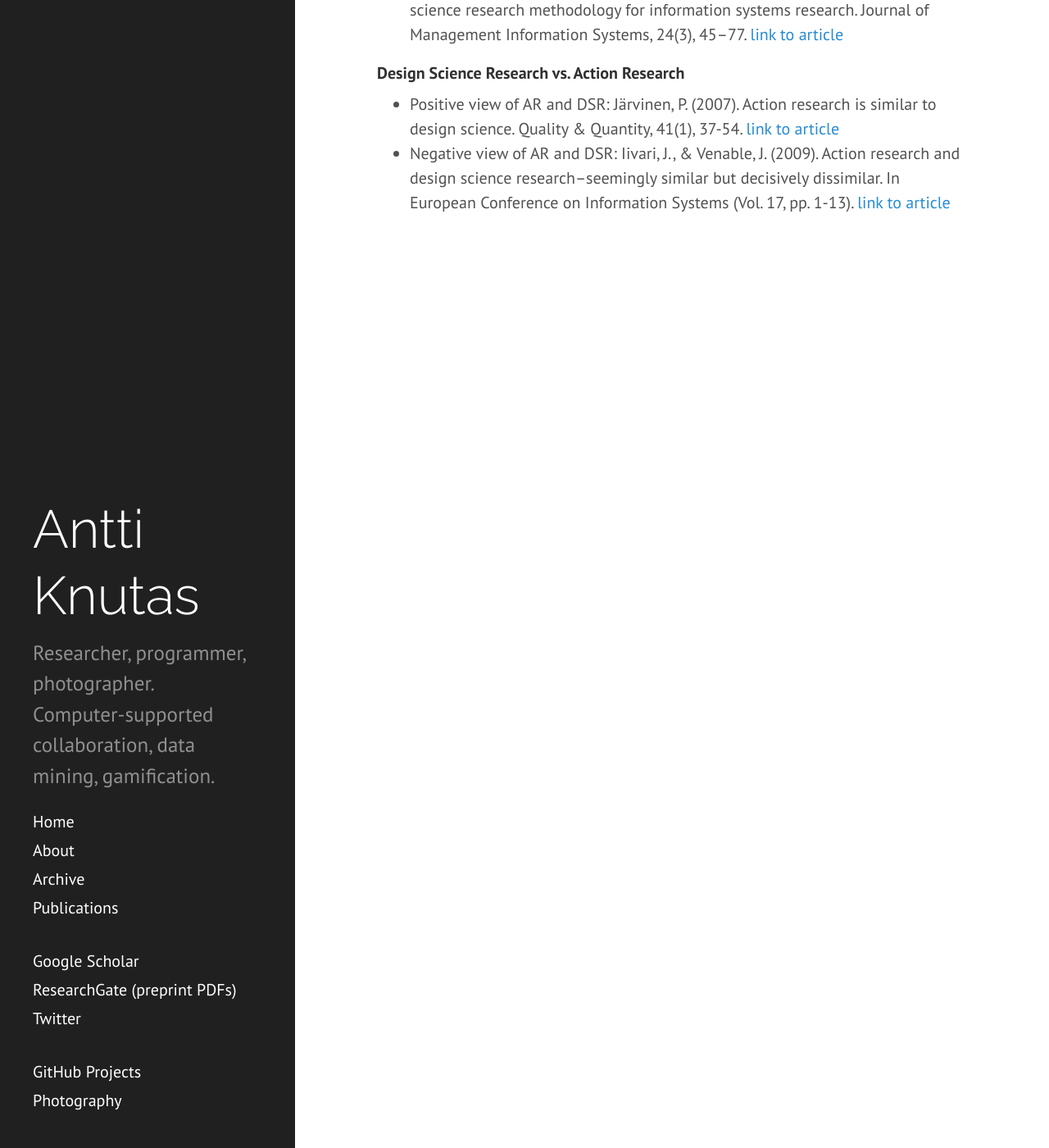
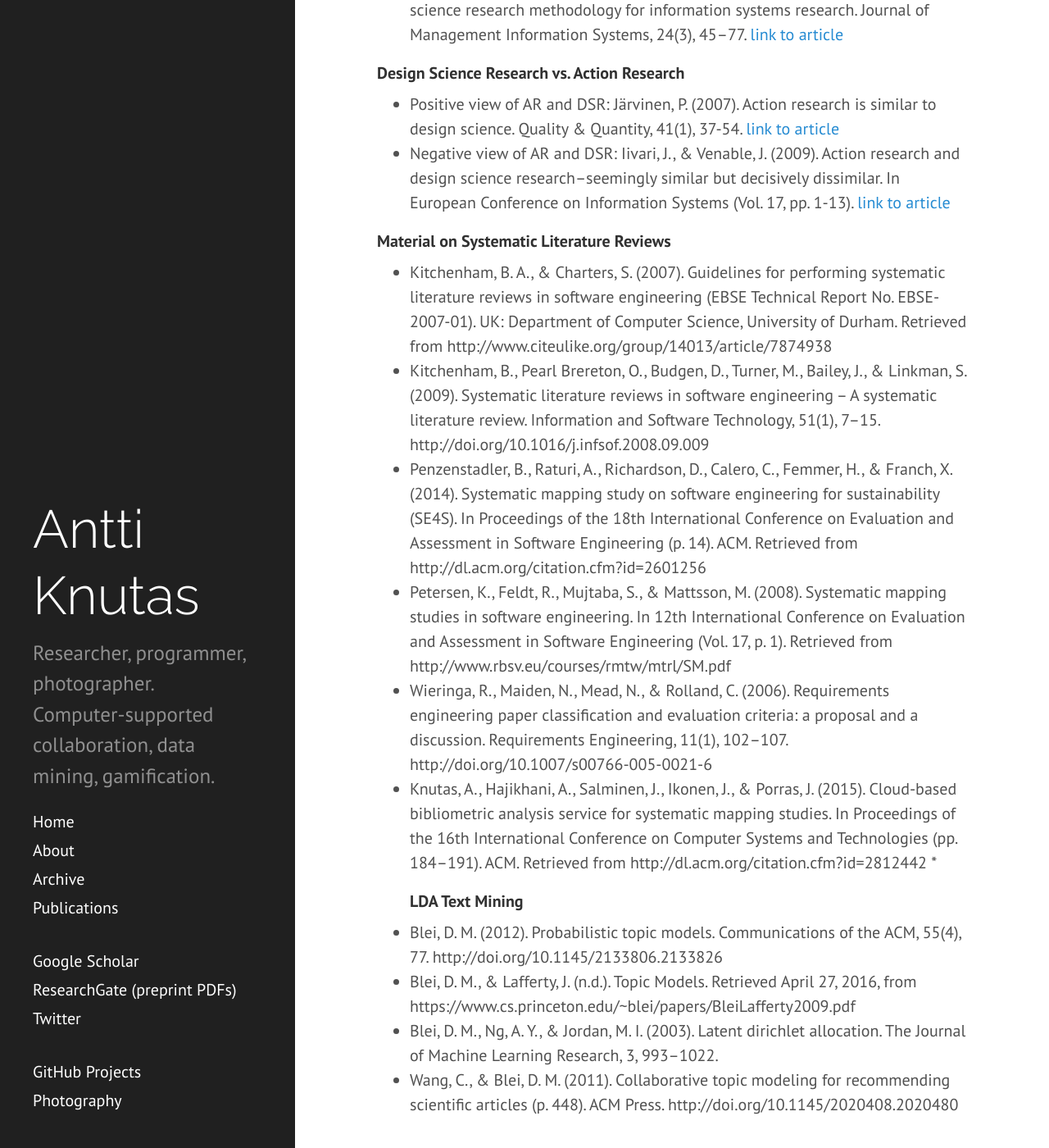
Before and after one commit to aknutas/aknutas.github.io, a Jekyll site: the page built from sundry/2016-unimi-course.md, in a window 1280 px wide and 1400 px high, scrolled down 2453 px. Shown: the whole window at 82% size. Built offline with Jekyll 4.4.1, drawn with Linux system fonts in a browser that asks for light colours.

Commit message:
New links

```diff
--- a/sundry/2016-unimi-course.md
+++ b/sundry/2016-unimi-course.md
@@ -50,3 +50,17 @@
 ##### Design Science Research vs. Action Research
 * Positive view of AR and DSR: Järvinen, P. (2007). Action research is similar to design science. Quality & Quantity, 41(1), 37-54. [link to article](http://link.springer.com/article/10.1007/s11135-005-5427-1)
 * Negative view of AR and DSR: Iivari, J., & Venable, J. (2009). Action research and design science research–seemingly similar but decisively dissimilar. In European Conference on Information Systems (Vol. 17, pp. 1-13). [link to article](http://aisel.aisnet.org/cgi/viewcontent.cgi?article=1025&context=ecis2009)
+
+#### Material on Systematic Literature Reviews
+* Kitchenham, B. A., & Charters, S. (2007). Guidelines for performing systematic literature reviews in software engineering (EBSE Technical Report No. EBSE-2007-01). UK: Department of Computer Science, University of Durham. Retrieved from http://www.citeulike.org/group/14013/article/7874938
+* Kitchenham, B., Pearl Brereton, O., Budgen, D., Turner, M., Bailey, J., & Linkman, S. (2009). Systematic literature reviews in software engineering – A systematic literature review. Information and Software Technology, 51(1), 7–15. http://doi.org/10.1016/j.infsof.2008.09.009
+* Penzenstadler, B., Raturi, A., Richardson, D., Calero, C., Femmer, H., & Franch, X. (2014). Systematic mapping study on software engineering for sustainability (SE4S). In Proceedings of the 18th International Conference on Evaluation and Assessment in Software Engineering (p. 14). ACM. Retrieved from http://dl.acm.org/citation.cfm?id=2601256
+* Petersen, K., Feldt, R., Mujtaba, S., & Mattsson, M. (2008). Systematic mapping studies in software engineering. In 12th International Conference on Evaluation and Assessment in Software Engineering (Vol. 17, p. 1). Retrieved from http://www.rbsv.eu/courses/rmtw/mtrl/SM.pdf
+* Wieringa, R., Maiden, N., Mead, N., & Rolland, C. (2006). Requirements engineering paper classification and evaluation criteria: a proposal and a discussion. Requirements Engineering, 11(1), 102–107. http://doi.org/10.1007/s00766-005-0021-6
+* Knutas, A., Hajikhani, A., Salminen, J., Ikonen, J., & Porras, J. (2015). Cloud-based bibliometric analysis service for systematic mapping studies. In Proceedings of the 16th International Conference on Computer Systems and Technologies (pp. 184–191). ACM. Retrieved from http://dl.acm.org/citation.cfm?id=2812442
+*
+#### LDA Text Mining
+* Blei, D. M. (2012). Probabilistic topic models. Communications of the ACM, 55(4), 77. http://doi.org/10.1145/2133806.2133826
+* Blei, D. M., & Lafferty, J. (n.d.). Topic Models. Retrieved April 27, 2016, from https://www.cs.princeton.edu/~blei/papers/BleiLafferty2009.pdf
+* Blei, D. M., Ng, A. Y., & Jordan, M. I. (2003). Latent dirichlet allocation. The Journal of Machine Learning Research, 3, 993–1022.
+* Wang, C., & Blei, D. M. (2011). Collaborative topic modeling for recommending scientific articles (p. 448). ACM Press. http://doi.org/10.1145/2020408.2020480
```
